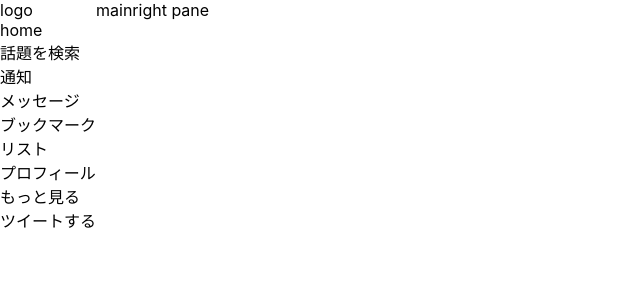
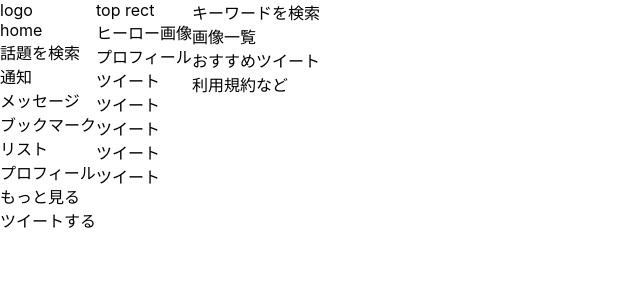
Before and after one commit to richardimaoka/twitter-clone, a React (Create React App) app in the folder client/: page / in a window 1280 px wide. Shown: the top 300 px of the page, without its empty margins (0-640 px from the left). Built offline with nearby package versions, Linux system fonts and the light colour scheme.

Commit message:
center and right columns

```diff
--- a/client/src/App.tsx
+++ b/client/src/App.tsx
@@ -15,8 +15,26 @@ function App() {
         <div>もっと見る</div>
         <div>ツイートする</div>
       </section>
-      <main>main</main>
-      <section>right pane</section>
+      <main>
+        <div>
+          <div>top rect</div>
+          <div>ヒーロー画像</div>
+          <div>プロフィール</div>
+        </div>
+        <div>
+          <div>ツイート</div>
+          <div>ツイート</div>
+          <div>ツイート</div>
+          <div>ツイート</div>
+          <div>ツイート</div>
+        </div>
+      </main>
+      <section>
+        <div>キーワードを検索</div>
+        <div>画像一覧</div>
+        <div>おすすめツイート</div>
+        <div>利用規約など</div>
+      </section>
     </div>
   );
 }
```
